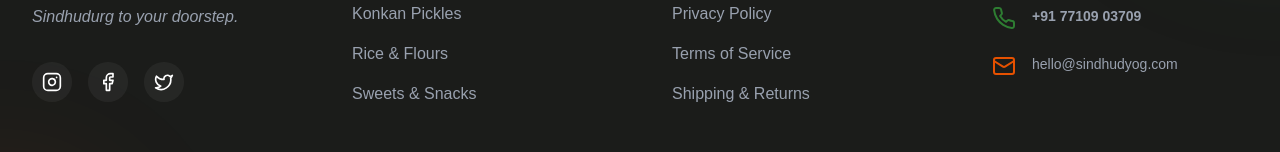
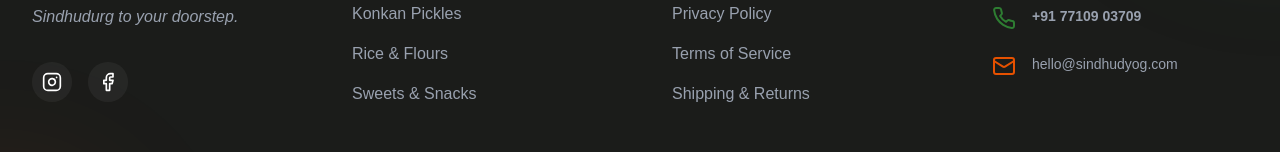
Before and after one commit to Yash-2775/Sindhudyog, a React (Vite) app in the folder frontend/: page /shipping in a window 1280 px wide. Shown: the part 1119-1271 px from the top of the page. Built offline with nearby package versions, Linux system fonts and the light colour scheme.

Commit message:
added socail media links

```diff
--- a/frontend/src/components/SiteFooter.tsx
+++ b/frontend/src/components/SiteFooter.tsx
@@ -21,9 +21,9 @@ const SiteFooter: React.FC = () => {
               "Exploring Kokan flavours with our curated food products." We bring authentic, homemade tradition from Sindhudurg to your doorstep.
             </p>
             <div className="flex gap-4">
-              <a href="#" className="h-10 w-10 flex items-center justify-center rounded-full bg-white/5 hover:bg-brand-orange transition-all duration-300"><Instagram size={20} /></a>
+              <a href="https://www.instagram.com/sindhudyog/" className="h-10 w-10 flex items-center justify-center rounded-full bg-white/5 hover:bg-brand-orange transition-all duration-300"><Instagram size={20} /></a>
               <a href="#" className="h-10 w-10 flex items-center justify-center rounded-full bg-white/5 hover:bg-brand-blue transition-all duration-300"><Facebook size={20} /></a>
-              <a href="#" className="h-10 w-10 flex items-center justify-center rounded-full bg-white/5 hover:bg-brand-blue/50 transition-all duration-300"><Twitter size={20} /></a>
+              {/* <a href="#" className="h-10 w-10 flex items-center justify-center rounded-full bg-white/5 hover:bg-brand-blue/50 transition-all duration-300"><Twitter size={20} /></a> */}
             </div>
           </div>
 
```
